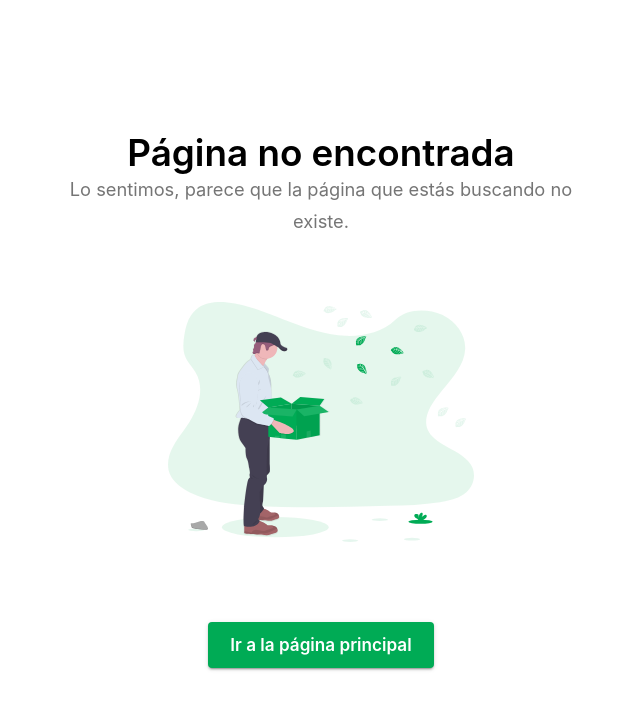
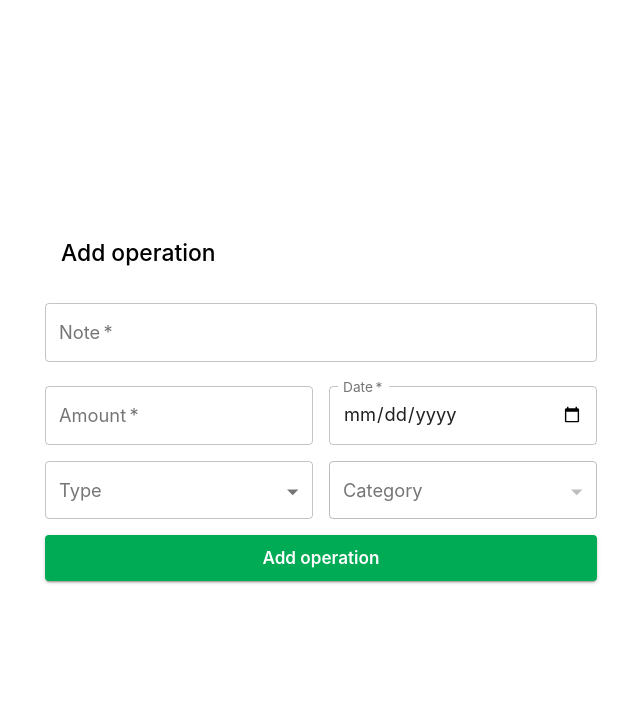
Before and after one commit to n-caro/mybudget-frontend, a React (Create React App) app: page /add in a window 1280 px wide. Shown: the top 710 px of the page, without its empty margins (319-959 px from the left). Built offline with nearby package versions, Linux system fonts and the light colour scheme; no server answers; sample sign-in values are in the browser's storage; a web font is replaced by a local one.

Commit message:
✨ feature: add operation

```diff
--- a/src/App.js
+++ b/src/App.js
@@ -4,10 +4,12 @@ import { UserContextProvider } from "context/UserContext";
 import NotFound from "pages/NotFound";
 import SignIn from "pages/SignIn";
 import SignUp from "pages/SignUp";
+import Add from "pages/Add";
+/*
 import Home from "pages/Home";
-import Add from "pages/Add";
 import Edit from "pages/Edit";
-import { OperationsContextProvider } from "context/OperationsContext";
+import { OperationsContextProvider } rom "context/OperationsContext";
+*/
 
 function App() {
   return (
@@ -26,6 +28,7 @@ function App() {
           <Switch>
             <Route path="/signin" component={SignIn} />
             <Route path="/signup" component={SignUp} />
+            <Route exact path="/add" component={Add} />
             {/*<OperationsContextProvider>
             <Route exact path="/" component={Home} />
             <Route exact path="/add" component={Add} />
--- /dev/null
+++ b/src/components/Add/index.js
@@ -0,0 +1,39 @@
+import { Container, Box, Typography } from "@material-ui/core";
+import { makeStyles } from "@material-ui/core/styles";
+import OperationAddForm from "components/OperationAddForm";
+import { useEffect } from "react";
+import { useState, useContext } from "react";
+import { getCategories } from 'services/Categories'
+import UserContext from "context/UserContext";
+
+const useStyles = makeStyles((theme) => ({
+  title: {
+    padding: theme.spacing(2),
+  },
+}));
+
+export default function Add() {
+  const classes = useStyles();
+  const { session } = useContext(UserContext);
+  const [categories, setCategories] = useState([]);
+
+  useEffect(() => {
+    console.log("cargar categorias")
+    let token = session.token;
+    getCategories({token})
+    .then(res => {
+      if(res.categories){
+        setCategories(res.categories)
+      }
+    })
+  }, [session])
+
+  return (
+    <Container maxWidth="sm">
+      <Typography variant="h6" className={classes.title}>Add operation</Typography>
+      <Box>
+        <OperationAddForm categories={categories}/>
+      </Box>
+    </Container>
+  );
+}
--- /dev/null
+++ b/src/components/DialogAlert/index.js
@@ -0,0 +1,33 @@
+import Button from "@material-ui/core/Button";
+import Dialog from "@material-ui/core/Dialog";
+import DialogActions from "@material-ui/core/DialogActions";
+import DialogContent from "@material-ui/core/DialogContent";
+import DialogContentText from "@material-ui/core/DialogContentText";
+import DialogTitle from "@material-ui/core/DialogTitle";
+import { useState } from "react";
+
+export default function DialogAlert({ title, message, actions, disableClose }) {
+  const [open, setOpen] = useState(true);
+  const handleClose = () => {
+    setOpen(false);
+  };
+  return (
+    <Dialog
+      open={open}
+      onClose={handleClose}
+      aria-labelledby="alert-dialog-title"
+      aria-describedby="alert-dialog-description"
+    >
+      <DialogTitle id="alert-dialog-title">{title}</DialogTitle>
+      <DialogContent>
+        <DialogContentText id="alert-dialog-description">
+          {message}
+        </DialogContentText>
+      </DialogContent>
+      <DialogActions>
+        {disableClose ? "" : <Button onClick={handleClose}>Cerrar</Button>}
+        {actions}
+      </DialogActions>
+    </Dialog>
+  );
+}
--- /dev/null
+++ b/src/components/OperationAddForm/index.js
@@ -0,0 +1,182 @@
+import {
+  Box,
+  TextField,
+  FormControl,
+  Select,
+  MenuItem,
+  InputLabel,
+  Grid,
+  Button,
+} from "@material-ui/core";
+import { useState, useContext } from "react";
+import { createOperation } from "services/Operation";
+import Context from "context/UserContext";
+import Alert from "@material-ui/lab/Alert";
+import { Link as RouterLink } from "react-router-dom";
+import DialogAlert from "components/DialogAlert";
+
+export default function OperationForm({categories}) {
+  const { session } = useContext(Context);
+  const [statusSubmit, setStatusSubmit] = useState({
+    error: false,
+    loading: false,
+    ok: false,
+  });
+
+  // valuesForm
+  const [note, setNote] = useState('')
+  const [amount, setAmount] = useState('')
+  const [dateOperation, setDateOperation] = useState('')
+  const [typeId, setTypeId] = useState("");
+  const [categoryId, setCategoryId] = useState('');
+
+  const handleSubmit = (event) => {
+    event.preventDefault();
+    setStatusSubmit({ loading: true });
+
+    createOperation(session.token, {
+      amount,
+      categoryId,
+      dateOperation,
+      note,
+      typeId
+    }).then((operation) => {
+      if (operation.error) {
+        setStatusSubmit({
+          error: true,
+          message: operation.error.message,
+          loading: false,
+        });
+      } else {
+        setStatusSubmit({
+          loading: false,
+          ok: true,
+          message: "Operación agregada con éxito",
+        });
+      }
+    });
+  };
+
+  return (
+    <Box>
+      <form onSubmit={handleSubmit}>
+        {statusSubmit.error && (
+          <Alert severity="error">{statusSubmit.message}</Alert>
+        )}
+        <Grid container spacing={2} direction="row" alignItems="center">
+          <Grid item xs={12}>
+            <TextField
+              variant="outlined"
+              margin="normal"
+              id="note"
+              label="Note"
+              name="note"
+              fullWidth
+              required
+              value={note}
+              onChange={event => setNote(event.target.value)}
+            />
+          </Grid>
+          <Grid item xs={6}>
+            <TextField
+              fullWidth
+              variant="outlined"
+              id="amount"
+              label="Amount"
+              name="amount"
+              type="number"
+              required
+              value={amount}
+              onChange={event => setAmount(event.target.value)}
+            />
+          </Grid>
+          <Grid item xs={6}>
+            <TextField
+              fullWidth
+              variant="outlined"
+              id="dateOperation"
+              label="Date"
+              type="date"
+              InputLabelProps={{
+                shrink: true,
+              }}
+              required
+              value={dateOperation}
+              onChange={event => setDateOperation(event.target.value)}
+            />
+          </Grid>
+          <Grid item xs={6}>
+            <FormControl fullWidth>
+              <InputLabel id="demo-simple-select-label" variant="outlined">
+                Type
+              </InputLabel>
+              <Select
+                variant="outlined"
+                labelId="demo-simple-select-label"
+                label="Type"
+                id="demo-simple-select"
+                type="number"
+                required
+                value={typeId}
+                onChange={event => setTypeId(+event.target.value)}
+              >
+                <MenuItem value={1}>Income</MenuItem>
+                <MenuItem value={2}>Expense</MenuItem>
+              </Select>
+            </FormControl>
+          </Grid>
+          <Grid item xs={6}>
+            <FormControl fullWidth>
+              <InputLabel id="demo-simple-select-label" variant="outlined">
+                Category
+              </InputLabel>
+              <Select
+                variant="outlined"
+                labelId="demo-simple-select-label"
+                label="Category"
+                id="demo-simple-select"
+                required
+                disabled = {typeId === "" ? true : false}
+                value={categoryId}
+                onChange={event => setCategoryId(+event.target.value)}
+              >
+                {typeId !== "" &&
+                  categories.flatMap(category => (category.Type.id === typeId) ? <MenuItem value={category.id} key={category.id}>{category.name}</MenuItem> : [])
+                }
+              </Select>
+            </FormControl>
+          </Grid>
+          <Grid item xs={12}>
+            <Button
+              type="submit"
+              variant="contained"
+              color="primary"
+              size="large"
+              fullWidth
+              disabled={statusSubmit.loading || statusSubmit.ok}
+            >
+              Add operation
+            </Button>
+          </Grid>
+        </Grid>
+      </form>
+      {statusSubmit.ok && (
+        <DialogAlert
+          disableClose
+          title="Saved operation"
+          message="The operation has been saved successfully."
+          actions={
+            <>
+              <Button color="primary" component={RouterLink} to="/operations">
+                View operations
+              </Button>
+              <Button color="primary" component={RouterLink} to="/">
+                Go to home
+              </Button>
+            </>
+          }
+        />
+      )}
+    </Box>
+  );
+}
--- a/src/context/UserContext.js
+++ b/src/context/UserContext.js
@@ -4,7 +4,7 @@ const Context = React.createContext({})
 
 export function UserContextProvider ({children}) {
   const [session, setSession] = useState(
-    () => window.localStorage.getItem('session')
+    () => JSON.parse(window.localStorage.getItem('session'))
   )
 
   return <Context.Provider value={{
--- /dev/null
+++ b/src/pages/Add/index.js
@@ -0,0 +1,9 @@
+import React from 'react'
+import useAuth from "hooks/useUser";
+import { Redirect } from 'react-router-dom';
+import Add from 'components/Add'
+
+export default function HomePage () {
+  const { isLogged } = useAuth();
+  return isLogged ? <Add /> : <Redirect to="/signin" />
+}
--- /dev/null
+++ b/src/services/Categories.js
@@ -0,0 +1,30 @@
+const axios = require("axios");
+
+function getCategories({token}) {
+  return axios
+    .get(`${process.env.REACT_APP_APIURL}/categories`, {
+      headers: {
+        Authorization: `Bearer ${token}`
+      }
+    })
+    .then((res) => {
+      return res;
+    })
+    .then((res) => {
+      return res.data;
+    })
+    .catch((error) => {
+      console.log("ERROR:", error.response)
+      let message = "Service currently unavailable.";
+      if (error.response) {
+        message = error.response.data.message;
+      }
+      return {
+        error: {
+          message
+        },
+      };
+    });
+}
+
+export { getCategories };
--- /dev/null
+++ b/src/services/Operation.js
@@ -0,0 +1,60 @@
+const axios = require("axios");
+
+function getOperations({ token }) {
+  return axios
+    .get(`${process.env.REACT_APP_APIURL}/operations`, {
+      headers: {
+        Authorization: `Bearer ${token}`,
+      },
+    })
+    .then((res) => {
+      return res;
+    })
+    .then((res) => {
+      console.log("RES:", res);
+      return res.data;
+    })
+    .catch((error) => {
+      console.log("ERROR:", error.response);
+      let message = "Servicio actualmente no disponible.";
+      if (error.response) {
+        message = error.response.data.message;
+      }
+      return {
+        error: {
+          message,
+        },
+      };
+    });
+}
+
+
+function createOperation(token, {amount, categoryId, dateOperation, note, typeId}) {
+  return axios
+    .post(`${process.env.REACT_APP_APIURL}/operations`, {amount, categoryId, dateOperation, note, typeId }, {
+      headers: {
+        Authorization: `Bearer ${token}`,
+      },
+    })
+    .then((res) => {
+      return res;
+    })
+    .then((res) => {
+      console.log("RES:", res);
+      return res.data;
+    })
+    .catch((error) => {
+      console.log("ERROR:", error.response);
+      let message = "Servicio actualmente no disponible.";
+      if (error.response) {
+        message = error.response.data.message;
+      }
+      return {
+        error: {
+          message,
+        },
+      };
+    });
+}
+
+export { getOperations, createOperation };
```
